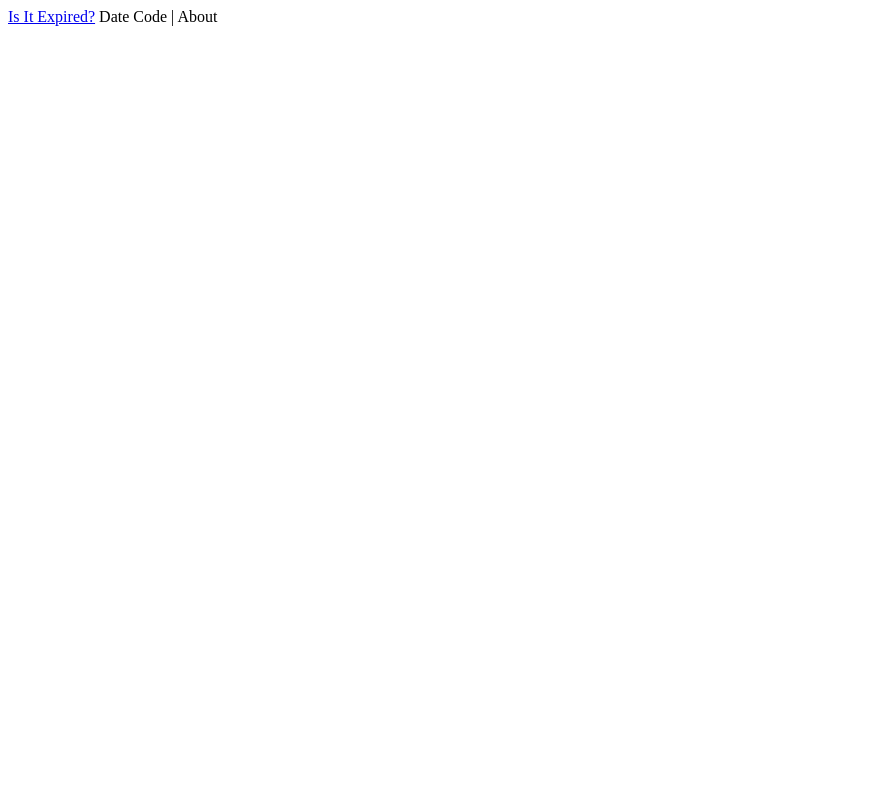
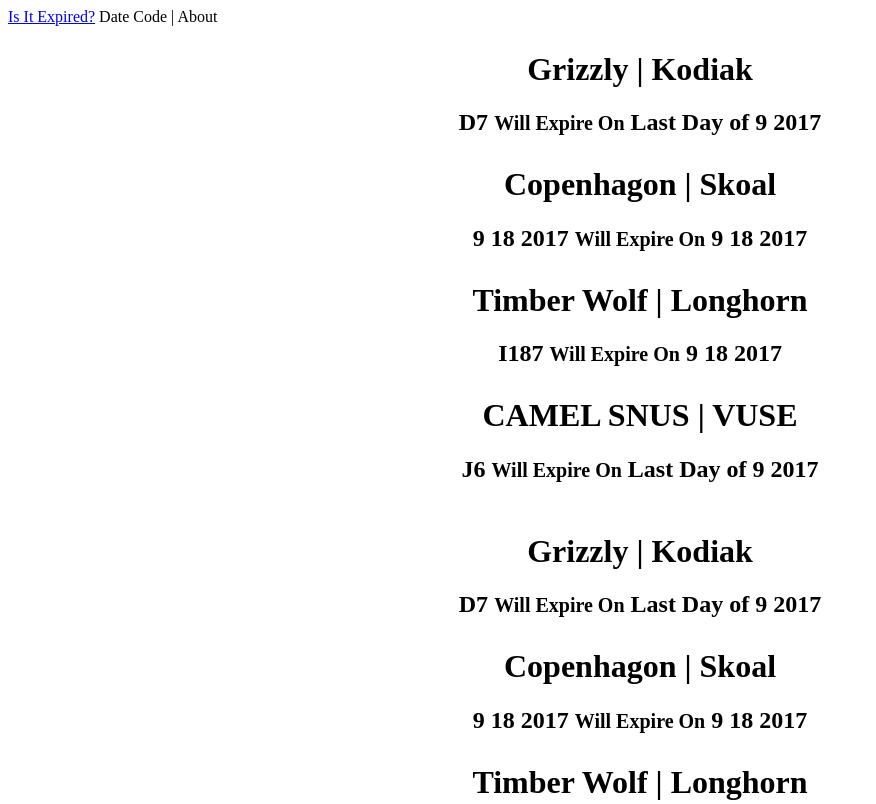
Before and after one commit to miked49er/isitexpired, a website: page index.html in a window 1280 px wide. Shown: the top 804 px of the page, without its empty margins (0-876 px from the left). Drawn offline with Linux system fonts and the light colour scheme; the site is published under a folder, as on GitHub Pages, so addresses that start at the root find nothing.

Commit message:
Fixed resource reference issue

```diff
--- a/index.html
+++ b/index.html
@@ -3,8 +3,8 @@
 	<meta http-equiv="Content-Type" content="text/html; charset=utf-8"/>
 	<meta name="viewport" content="width=device-width">
 	<title>Project 404 Till</title>
-	<link href="/css/mini-default.min.css" rel="stylesheet" />
-	<script src="/js/script.min.js" charset="utf-8"></script>
+	<link href="css/mini-default.min.css" rel="stylesheet" />
+	<script src="js/script.min.js" charset="utf-8"></script>
 </head>
 <body>
 
```
